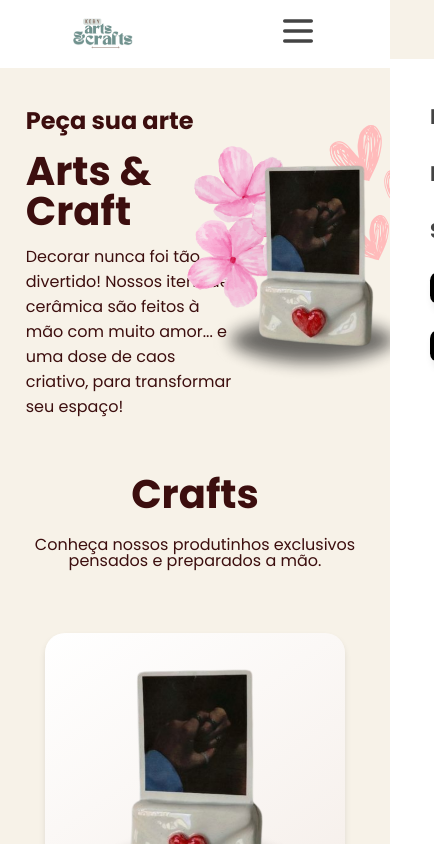
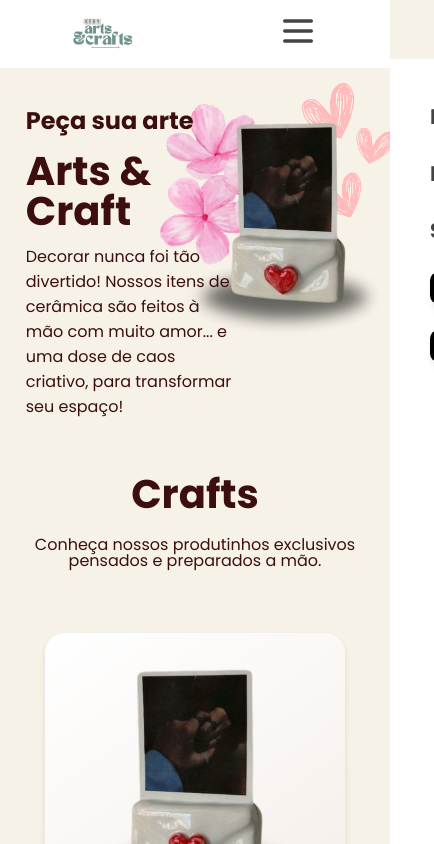
Before and after one commit to wellingtonpereira12/site-artscraft, a React (Vite) app: page / in a window 390 px wide. Shown: the top 844 px of the page, 434 px wide, since content can reach past the window. Built offline with nearby package versions, Linux system fonts and the light colour scheme.

Commit message:
no message

```diff
--- a/src/Components/Home/Home.css
+++ b/src/Components/Home/Home.css
@@ -162,7 +162,7 @@
     position: absolute; /* Permite posicionar livremente na tela */
     top: 20%; /* Distância do topo da tela */
     left: 65%; /* Distância da esquerda da tela */
-    transform: translate(-40%, -17rem); /* Centraliza o contêiner, ajustando o ponto de origem */
+    transform: translate(-10rem, -30rem); /* Centraliza o contêiner, ajustando o ponto de origem */
     padding: 2rem;
     font-family: 'Poppins', sans-serif;
     background-size: 110%; /* Reduz o tamanho da imagem para 50% do tamanho original */
@@ -205,15 +205,19 @@
   }
 }
 
-@media (max-width: 430px) {
+@media (max-width: 440px) {
   .hero-container {
     transform: translate(0%, 20%);
     width: 20rem; /* Ajuste a largura conforme necessário */
     height: 30rem; /* Ajuste a altura conforme necessário */
+    position: relative; /* Posiciona o botão acima da imagem */
+    z-index: 1; /* Garante que o botão fique acima da imagem */
   }
 
   .hero-container h2 {
     font-size: 40px;
+    position: relative; /* Posiciona o botão acima da imagem */
+    z-index: 1; /* Garante que o botão fique acima da imagem */
   }
 
   .hero-image-container {
@@ -221,13 +225,13 @@
     position: absolute; /* Permite posicionar livremente na tela */
     top: 20%; /* Distância do topo da tela */
     left: 65%; /* Distância da esquerda da tela */
-    transform: translate(-30%, -40%); /* Centraliza o contêiner, ajustando o ponto de origem */
+    transform: translate(-40%, -45%); /* Centraliza o contêiner, ajustando o ponto de origem */
     padding: 2rem;
     font-family: 'Poppins', sans-serif;
-    background-size: 20rem; /* Reduz o tamanho da imagem para 50% do tamanho original */
+    background-size: 110%; /* Reduz o tamanho da imagem para 50% do tamanho original */
     background-position: center; /* Centraliza a imagem dentro do contêiner */
     background-repeat: no-repeat; /* Impede a repetição da imagem */
-    width: 20rem; /* Ajuste conforme necessário */
+    width: 60%; /* Ajuste conforme necessário */
     height: 100%; /* Ajuste conforme necessário */
   }
 }
```
